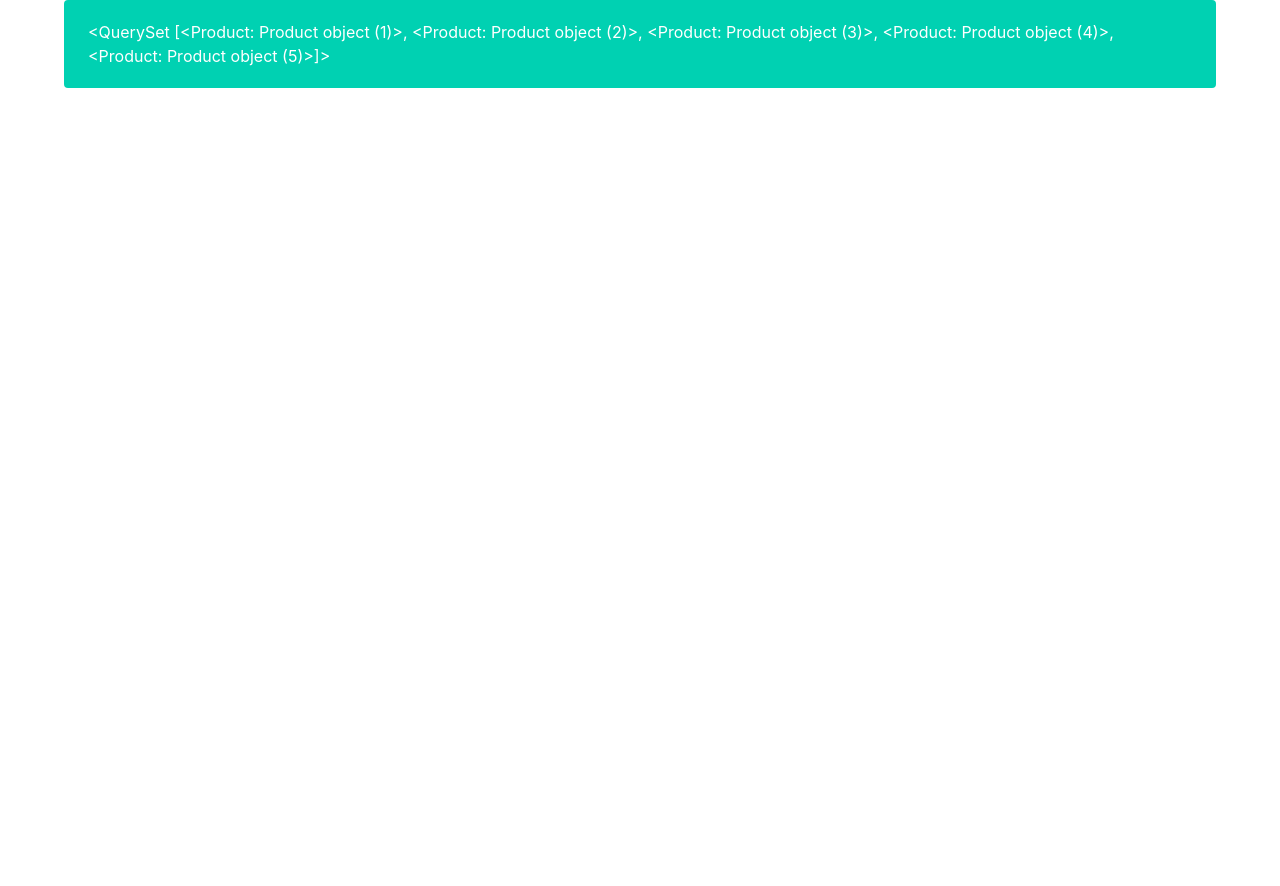
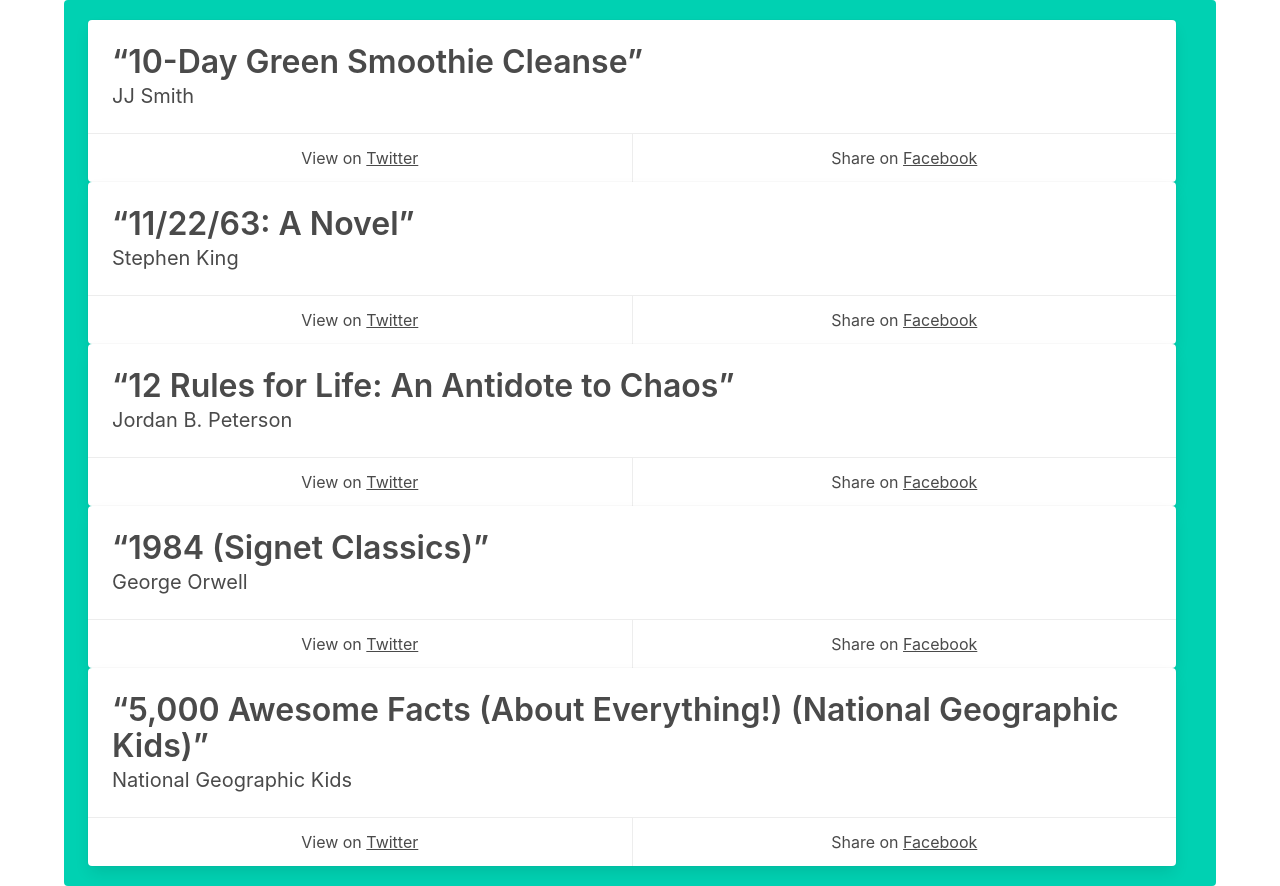
Before and after one commit to anteCedens/CI-MS4-ecommerce-site, a Django app: page /products/ in a window 1280 px wide. Shown: the part 56-942 px from the top of the page. Before the commit the page ends 144 px from the top, so only its background shows below. Run offline with Django 3.2, Linux system fonts and the light colour scheme; data comes from the database, SQL or seed files in the repository; some libraries are stand-ins or nearby versions.

Commit message:
Add some Bulma card html to test rendering of products in a for block

```diff
--- a/products/templates/products/products.html
+++ b/products/templates/products/products.html
@@ -6,7 +6,30 @@
 <body>
     <div class="container">
         <div class="notification is-primary">
-            {{ products }}
+            {% for product in products %}
+            <div class="card">
+                <div class="card-content">
+                    <p class="title">
+                        “{{ product.name }}”
+                    </p>
+                    <p class="subtitle">
+                        {{ product.author }}
+                    </p>
+                </div>
+                <footer class="card-footer">
+                    <p class="card-footer-item">
+                        <span>
+                            View on <a href="https://twitter.com/codinghorror/status/506010907021828096">Twitter</a>
+                        </span>
+                    </p>
+                    <p class="card-footer-item">
+                        <span>
+                            Share on <a href="#">Facebook</a>
+                        </span>
+                    </p>
+                </footer>
+            </div>
+            {% endfor %}
         </div>
     </div>
 
```
